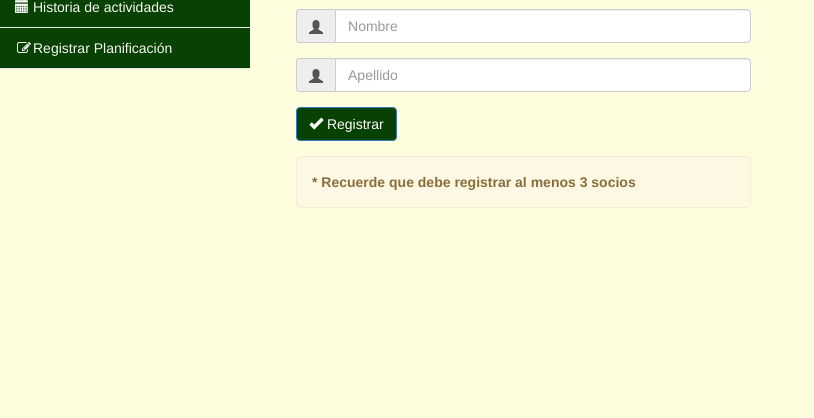
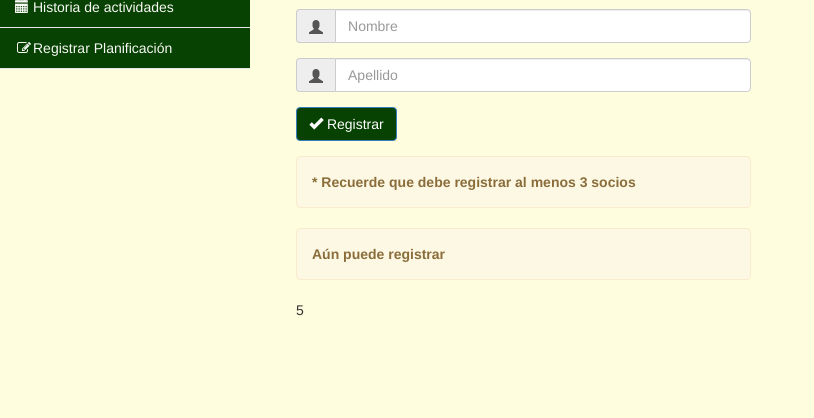
Before and after one commit to marcelotorrico/Sistema-de-apoyo-a-la-empresa-TIS, a PHP site: page /ProyectoSprint3/Vista/AnadirSocio.php in a window 1280 px wide. Shown: the part 146-564 px from the top of the page, without its empty margins (0-814 px from the left). Run offline with PHP 8.4, Linux system fonts and the light colour scheme; a user stored in the database is signed in; data comes from the database, SQL or seed files in the repository; some libraries are stand-ins or nearby versions.

Commit message:
Update AnadirSocio.php

```diff
--- a/Vista/AnadirSocio.php
+++ b/Vista/AnadirSocio.php
@@ -240,14 +240,14 @@ $verificar->validarInicioSesion($uActivo);
                                     </div>
                                 </div>';
                         }
-                        if($socios == 5)
+                        if($socios <= 5)
                         {
                             echo '<div class="form-group">
                                     <div class="alert alert-warning">
                                         <strong>Aún puede registrar </strong>
                                     </div>
                                 </div>';
-                            echo $restantes;
+                            echo $restantes;    ////esta variable no me reconoce
                         }
 
 
```
